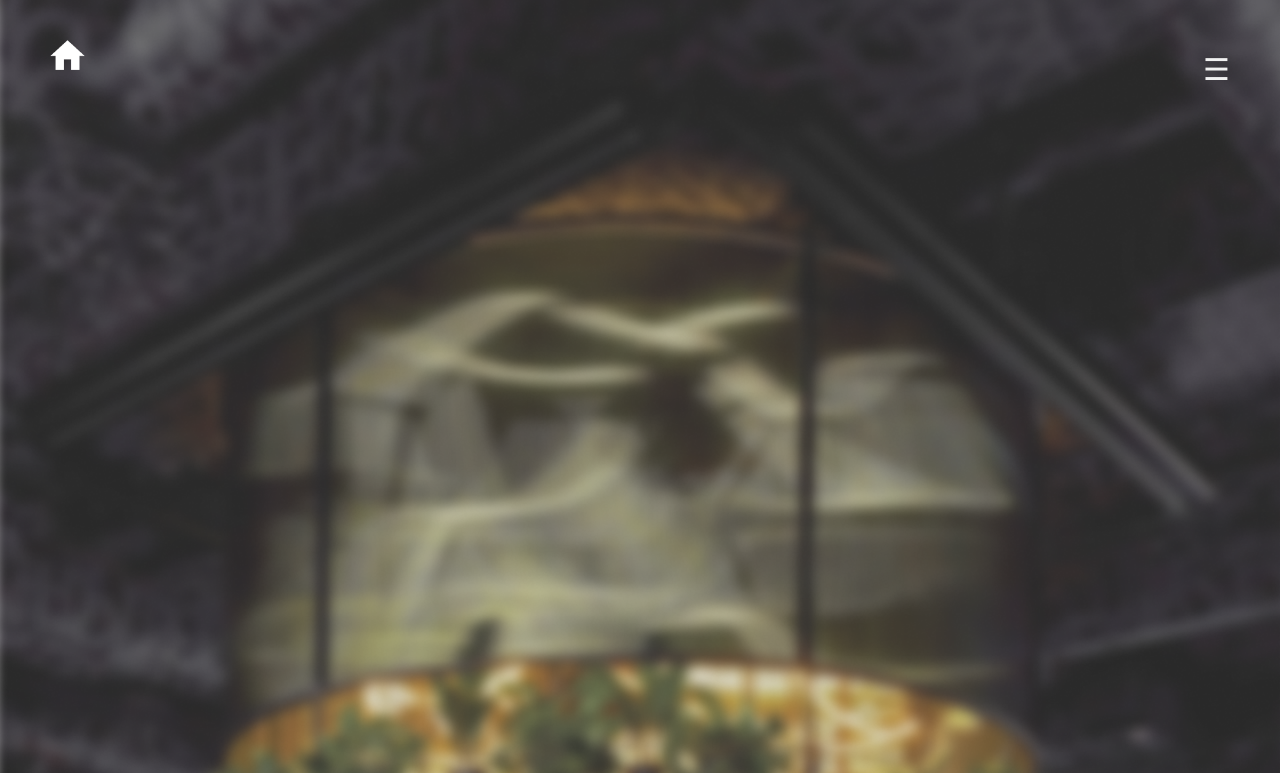
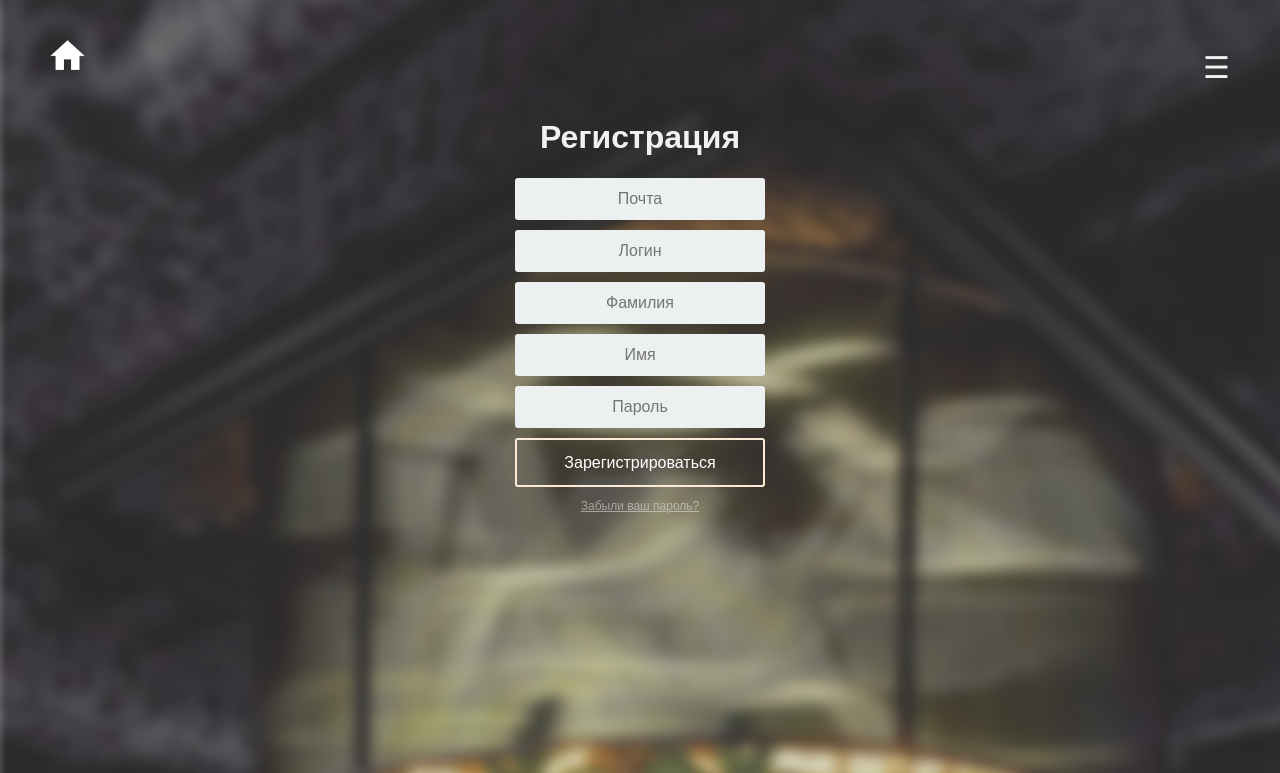
Before and after one commit to Burrowwy/portal_bars, a Django app: page /registration in a window 1280 px wide. Shown: the top 773 px of the page. Run offline with Django 4.2, Linux system fonts and the light colour scheme; data comes from the database, SQL or seed files in the repository.

Commit message:
Сделала верстку страницы регистрация

```diff
--- a/portal_bars/templates/portal/registration.html
+++ b/portal_bars/templates/portal/registration.html
@@ -2,7 +2,7 @@
 
 <head>
 {% load static %}
-    <link rel="stylesheet" href="{% static '/style.css' %}">
+    <link rel="stylesheet" href="{% static '/styleauth.css' %}">
 <meta name="viewport" content="width=device-width, initial-scale=1">
 
     <title></title>
@@ -22,6 +22,47 @@
     <div class="btn☰" id="btn☰">
         <span style="font-size:30px;cursor:pointer" onclick="openNav()">☰ </span>
     </div>
+<body>
+  <div class="login">
+    <div class="login-screen">
+      <div class="app-title">
+        <h1>Регистрация</h1>
+      </div>
+
+      <div class="login-form">
+
+          <div class="control-group">
+        <input type="email" class="login-field" value="" placeholder="Почта" id="login-name">
+        <label class="login-field-icon fui-user" for="login-name"></label>
+        </div>
+
+        <div class="control-group">
+        <input type="text" class="login-field" value="" placeholder="Логин" id="login-name">
+        <label class="login-field-icon fui-user" for="login-name"></label>
+        </div>
+
+          <div class="control-group">
+        <input type="text" class="login-field" value="" placeholder="Фамилия" id="login-name">
+        <label class="login-field-icon fui-user" for="login-name"></label>
+        </div>
+
+          <div class="control-group">
+        <input type="text" class="login-field" value="" placeholder="Имя" id="login-name">
+        <label class="login-field-icon fui-user" for="login-name"></label>
+        </div>
+
+        <div class="control-group">
+        <input type="password" class="login-field" value="" placeholder="Пароль" id="login-pass">
+        <label class="login-field-icon fui-lock" for="login-pass"></label>
+        </div>
+
+
+        <a class="btn btn-primary btn-large btn-block" href="#">Зарегистрироваться</a>
+        <a class="login-link" href="#">Забыли ваш пароль?</a>
+      </div>
+    </div>
+  </div>
+</body>
 
 
 
@@ -38,5 +79,3 @@
             document.getElementById("btn☰").style.opacity = "1";
         }
     </script>
-
-</body>
```
